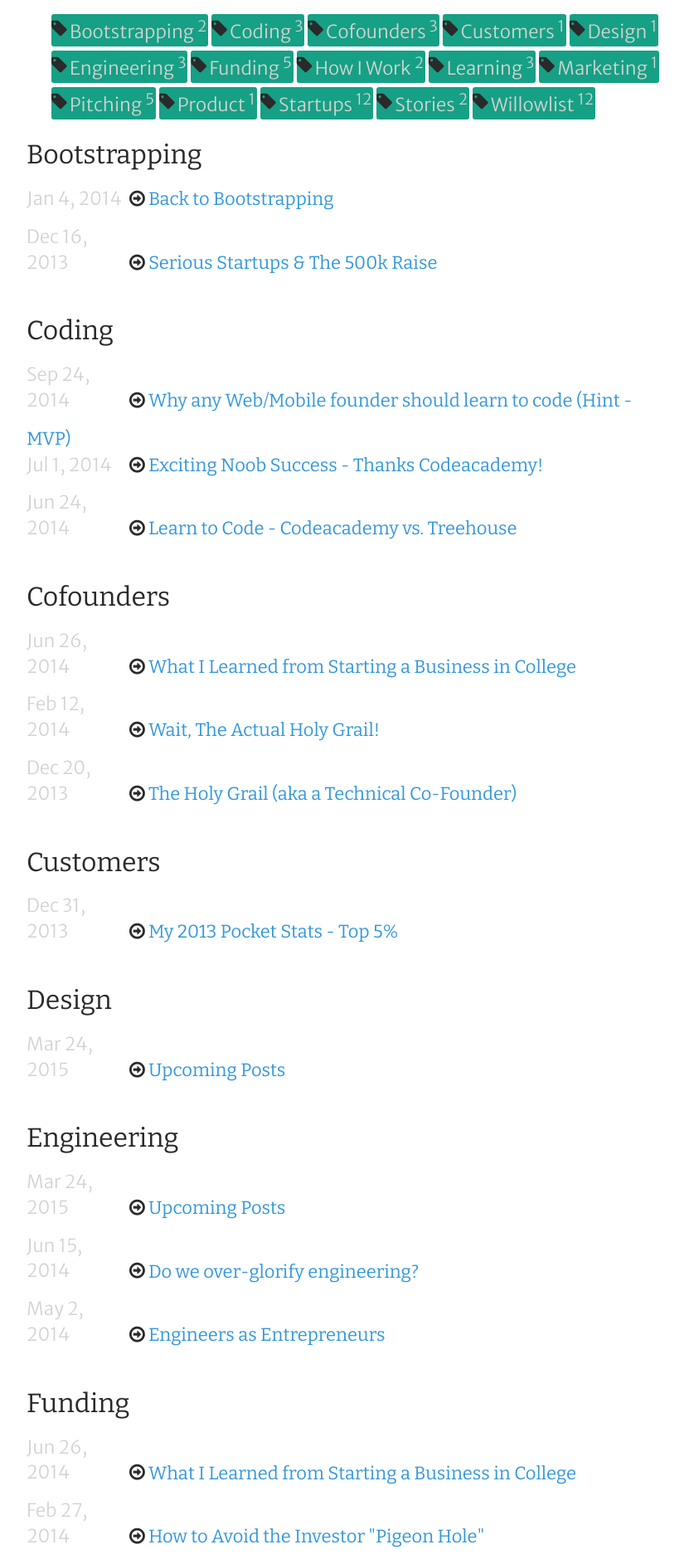
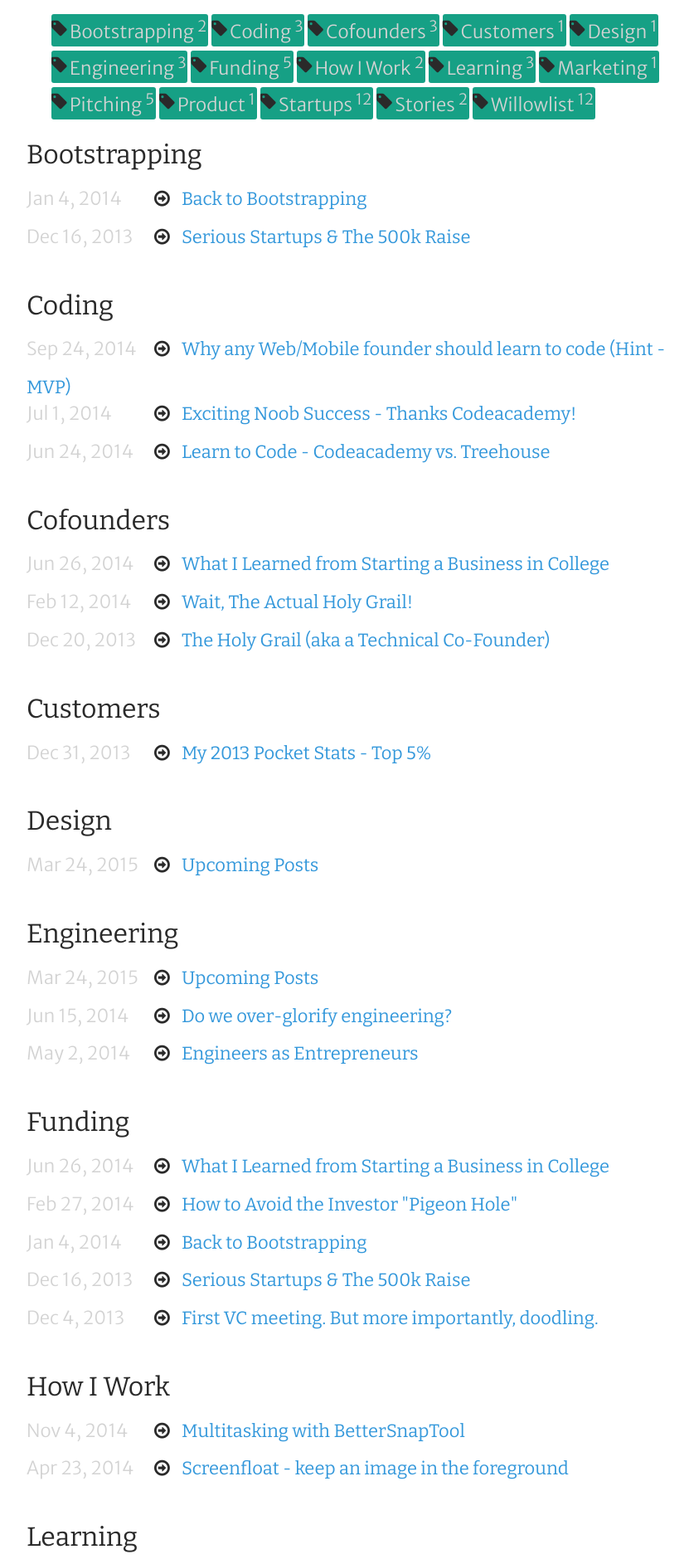
Before and after one commit to Shipwright/daveas.github.io, a Jekyll site: the page built from tags.html, in a window 1280 px wide. Shown: the part 523-2408 px from the top of the page at 83% size, without its empty margins (218-1049 px from the left). Built offline with Jekyll 4.4.1, drawn with Linux system fonts in a browser that asks for light colours; nearby versions of some CDN libraries; some web fonts are replaced.

Commit message:
Update _custom.scss

```diff
--- a/_sass/_custom.scss
+++ b/_sass/_custom.scss
@@ -96,13 +96,11 @@
 .tag-meta {
   color: $gray-color;
   display: inline-block;
-  width: 120px;
-  // @include media-query($on-palm) {
-  //       width: 100%;
-  //   }
+  width: 150px;
 }
 
 .tag-link {
+  margin-left: 10px;
   font-family: $head-font;
 }
 
```
